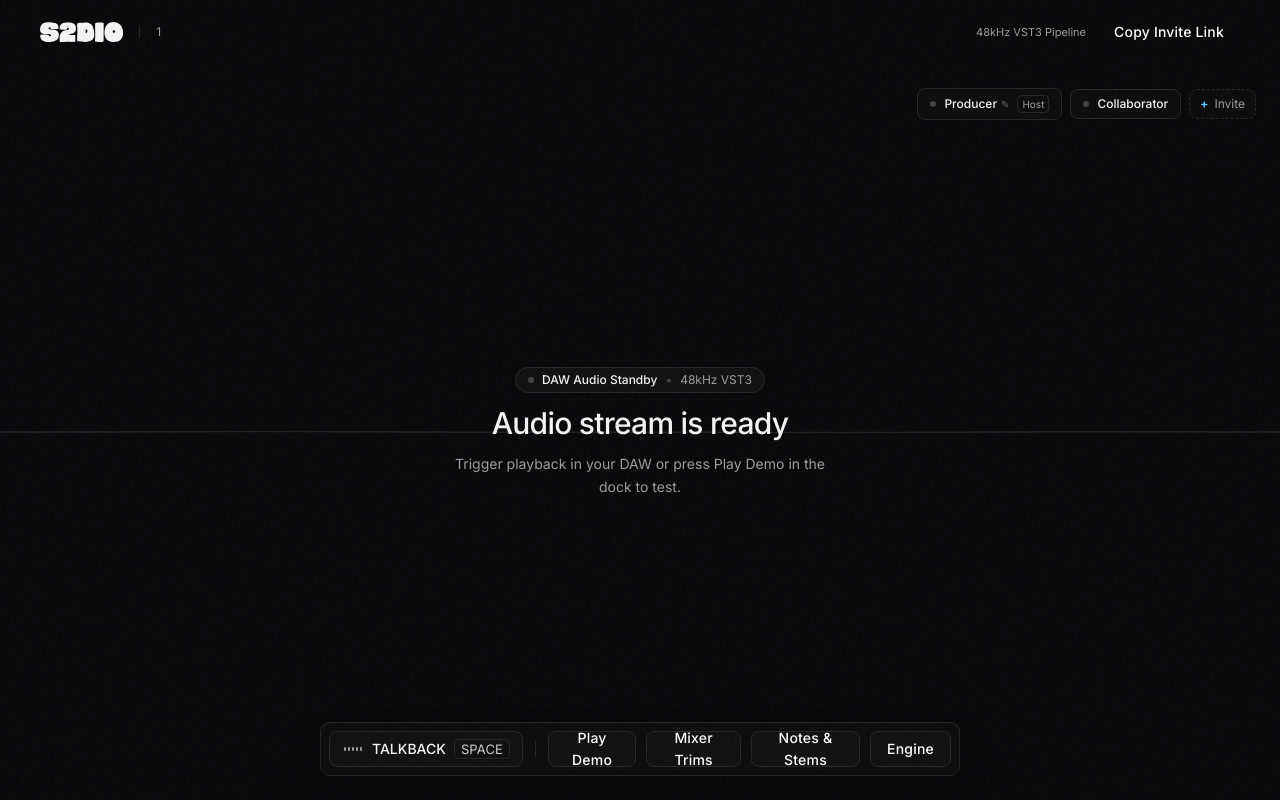
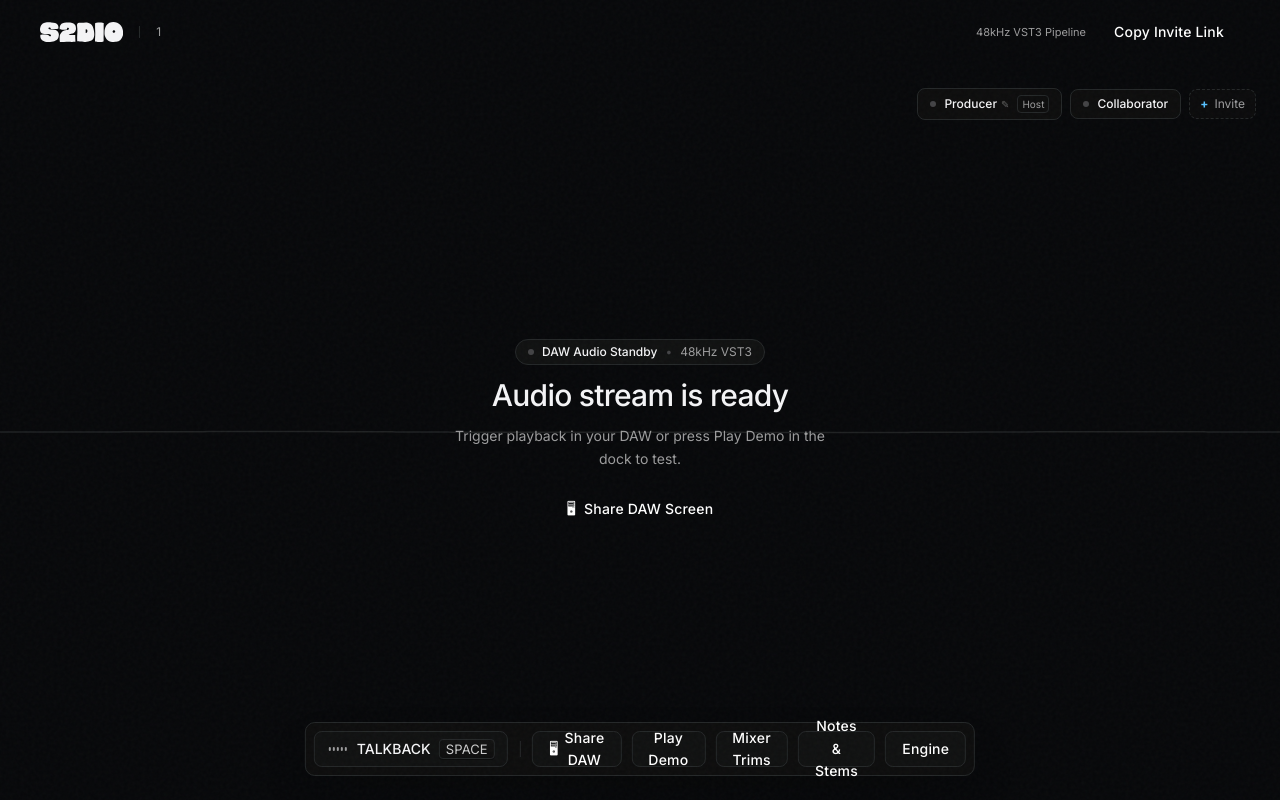
Before and after one commit to rogueexxxx-del/s2dio, a Next.js app: page /session/1 in a window 1280 px wide. Built offline with nearby package versions, Linux system fonts and the light colour scheme; no server answers.

Commit message:
feat: add 1-click VST3 installer download and real-time 60fps DAW screen transmission

```diff
--- a/src/app/page.tsx
+++ b/src/app/page.tsx
@@ -147,6 +147,16 @@ export default function DashboardPage() {
             <span className="w-1.5 h-1.5 rounded-full bg-accent-green animate-pulse" />
             <span className="font-mono text-[11px] tracking-tight text-mute">:4949</span>
           </div>
+
+          <a
+            href="/downloads/S2DIO-Windows-VST3.zip"
+            download="S2DIO-Windows-VST3.zip"
+            className="flex items-center gap-1.5 px-2.5 py-1 rounded bg-surface-elevated hover:bg-surface-card border border-hairline text-ink hover:text-white transition-colors text-[11px] font-medium"
+            title="Download S2DIO Master Bridge VST3 and 1-click installer for FL Studio, Ableton, Cubase"
+          >
+            <span>Download VST3</span>
+            <span className="text-[10px] text-mute">↓</span>
+          </a>
 
           {user ? (
             <div className="flex items-center gap-2">
--- a/src/app/session/[slug]/page.tsx
+++ b/src/app/session/[slug]/page.tsx
@@ -25,8 +25,43 @@ export default function StudioRoomPage() {
   const [isSettingsOpen, setIsSettingsOpen] = useState(false);
   const [copiedLink, setCopiedLink] = useState(false);
   const [screenControlStatus, setScreenControlStatus] = useState<ScreenControlStatus>("none");
+  const [screenStream, setScreenStream] = useState<MediaStream | null>(null);
+  const [isScreenSharing, setIsScreenSharing] = useState(false);
 
   const [hostName, setHostName] = useState("Producer");
+
+  const handleToggleScreenShare = async () => {
+    if (isScreenSharing && screenStream) {
+      screenStream.getTracks().forEach((track) => track.stop());
+      setScreenStream(null);
+      setIsScreenSharing(false);
+      return;
+    }
+
+    try {
+      if (typeof navigator !== "undefined" && navigator.mediaDevices?.getDisplayMedia) {
+        const stream = await navigator.mediaDevices.getDisplayMedia({
+          video: {
+            frameRate: 60,
+          },
+          audio: false,
+        });
+
+        const videoTrack = stream.getVideoTracks()[0];
+        if (videoTrack) {
+          videoTrack.onended = () => {
+            setScreenStream(null);
+            setIsScreenSharing(false);
+          };
+        }
+
+        setScreenStream(stream);
+        setIsScreenSharing(true);
+      }
+    } catch (err) {
+      console.log("Screen share cancelled or not allowed:", err);
+    }
+  };
 
   // Participants
   const [participants, setParticipants] = useState<Participant[]>([
@@ -385,6 +420,9 @@ export default function StudioRoomPage() {
           participants={participants}
           onUpdateParticipantName={handleUpdateParticipantName}
           onInviteClick={handleCopyInvite}
+          videoStream={screenStream}
+          isScreenSharing={isScreenSharing}
+          onToggleScreenShare={handleToggleScreenShare}
         />
 
         {/* Slide-over Notes & Files Drawer */}
@@ -411,6 +449,20 @@ export default function StudioRoomPage() {
         />
 
         <div className="h-4 w-[1px] bg-hairline mx-0.5" />
+
+        {/* Share DAW Screen Video Transmission */}
+        <button
+          onClick={handleToggleScreenShare}
+          className={`h-9 px-3 text-xs rounded-md border transition-colors inline-flex items-center gap-1.5 cursor-pointer ${
+            isScreenSharing
+              ? "bg-accent-red text-white border-accent-red font-medium"
+              : "btn-tertiary"
+          }`}
+          title="Stream DAW Window or Screen Live (60fps)"
+        >
+          <span>🖥</span>
+          <span>{isScreenSharing ? "Stop Video" : "Share DAW"}</span>
+        </button>
 
         {/* Play/Stop Audio Test */}
         <button
--- a/src/components/AudioStage.tsx
+++ b/src/components/AudioStage.tsx
@@ -14,6 +14,9 @@ interface AudioStageProps {
   participants: Participant[];
   onUpdateParticipantName?: (id: string, newName: string) => void;
   onInviteClick?: () => void;
+  videoStream?: MediaStream | null;
+  isScreenSharing?: boolean;
+  onToggleScreenShare?: () => void;
 }
 
 export function AudioStage({
@@ -27,10 +30,20 @@ export function AudioStage({
   participants,
   onUpdateParticipantName,
   onInviteClick,
+  videoStream,
+  isScreenSharing,
+  onToggleScreenShare,
 }: AudioStageProps) {
   const canvasRef = useRef<HTMLCanvasElement | null>(null);
+  const videoRef = useRef<HTMLVideoElement | null>(null);
   const [editingId, setEditingId] = React.useState<string | null>(null);
   const [tempName, setTempName] = React.useState("");
+
+  useEffect(() => {
+    if (videoRef.current && videoStream) {
+      videoRef.current.srcObject = videoStream;
+    }
+  }, [videoStream]);
 
   // Audio waveform animation on canvas
   useEffect(() => {
@@ -95,13 +108,67 @@ export function AudioStage({
 
   return (
     <div className="relative flex-1 flex flex-col items-center justify-center overflow-hidden p-6 select-none bg-canvas">
-      {/* Waveform Canvas */}
+      {/* Waveform Canvas (Background filament when no video, or ambient background) */}
+      {!videoStream && (
         <canvas
           ref={canvasRef}
           className="absolute inset-0 w-full h-full pointer-events-none"
         />
+      )}
 
-      {/* Center Focus Text */}
+      {/* Video Viewport or Center Focus Text */}
+      {videoStream ? (
+        <div className="relative w-full max-w-5xl h-[72vh] flex items-center justify-center rounded-lg overflow-hidden border border-hairline bg-surface shadow-2xl z-10">
+          <video
+            ref={videoRef}
+            autoPlay
+            playsInline
+            muted
+            className="w-full h-full object-contain bg-canvas"
+          />
+
+          {/* Floating live indicator on video */}
+          <div className="absolute top-4 left-4 flex items-center gap-2 bg-surface/85 backdrop-blur-md px-3 py-1.5 rounded-md border border-hairline text-xs shadow-md">
+            <span className="w-2 h-2 rounded-full bg-accent-red animate-pulse" />
+            <span className="text-ink font-medium">DAW Screen Live</span>
+            <span className="text-mute text-[11px]">• 60fps</span>
+          </div>
+
+          <div className="absolute top-4 right-4 flex items-center gap-2">
+            <button
+              onClick={() => {
+                if (videoRef.current) {
+                  if (document.fullscreenElement) {
+                    document.exitFullscreen();
+                  } else {
+                    videoRef.current.requestFullscreen();
+                  }
+                }
+              }}
+              className="px-2.5 py-1.5 rounded-md bg-surface/85 hover:bg-surface border border-hairline text-ink text-xs backdrop-blur-md transition-colors cursor-pointer"
+              title="Toggle Fullscreen"
+            >
+              ⛶ Fullscreen
+            </button>
+            {isHost && onToggleScreenShare && (
+              <button
+                onClick={onToggleScreenShare}
+                className="px-2.5 py-1.5 rounded-md bg-accent-red hover:bg-accent-red/90 text-white text-xs font-medium transition-colors cursor-pointer"
+              >
+                Stop Sharing
+              </button>
+            )}
+          </div>
+
+          {/* Floating Live Audio Filament over Video */}
+          <div className="absolute bottom-4 left-1/2 -translate-x-1/2 flex items-center gap-3 px-4 py-1.5 rounded-full bg-surface/90 backdrop-blur-md border border-hairline text-xs shadow-md">
+            <span className={`w-1.5 h-1.5 rounded-full ${isStreaming ? "bg-accent-green animate-pulse" : "bg-stone"}`} />
+            <span className="text-ink font-mono text-[11px]">L {rmsDbL.toFixed(1)} dB</span>
+            <span className="text-stone">|</span>
+            <span className="text-ink font-mono text-[11px]">R {rmsDbR.toFixed(1)} dB</span>
+          </div>
+        </div>
+      ) : (
         <div className="relative z-10 text-center space-y-3 max-w-md">
           <div className="inline-flex items-center gap-2 px-3 py-1 rounded-full bg-surface-elevated border border-hairline text-xs text-mute">
             <span
@@ -126,6 +193,18 @@ export function AudioStage({
               : "Trigger playback in your DAW or press Play Demo in the dock to test."}
           </p>
 
+          {isHost && onToggleScreenShare && (
+            <div className="pt-2">
+              <button
+                onClick={onToggleScreenShare}
+                className="btn-secondary h-9 px-4 text-xs inline-flex items-center gap-2"
+              >
+                <span>🖥</span>
+                <span>Share DAW Screen</span>
+              </button>
+            </div>
+          )}
+
           {isHost && !isStreaming && typeof window !== "undefined" && window.location.protocol === "https:" && (
             <div className="p-3 rounded-md bg-surface border border-accent-blue/30 text-[11px] text-mute max-w-sm mx-auto space-y-1 text-left">
               <div className="flex items-center gap-1.5 text-accent-blue font-medium">
@@ -147,6 +226,7 @@ export function AudioStage({
             </div>
           )}
         </div>
+      )}
 
       {/* Floating Participant Badges in Top Right of Canvas */}
       <div className="absolute top-6 right-6 flex items-center gap-2 z-10">
```
Also changed, not shown: 1 other file (tests, documents, lock files or other folders). Lines whose indentation alone changed are shown as unchanged.
